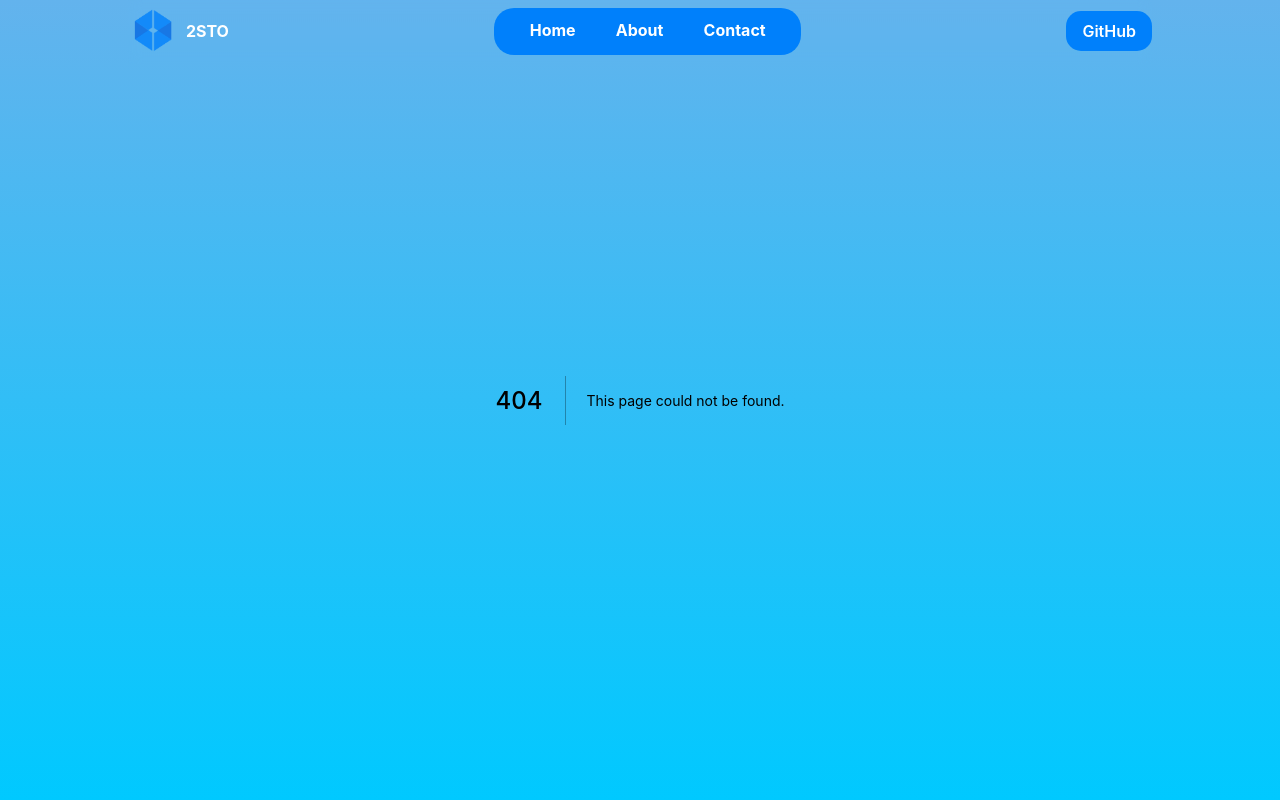
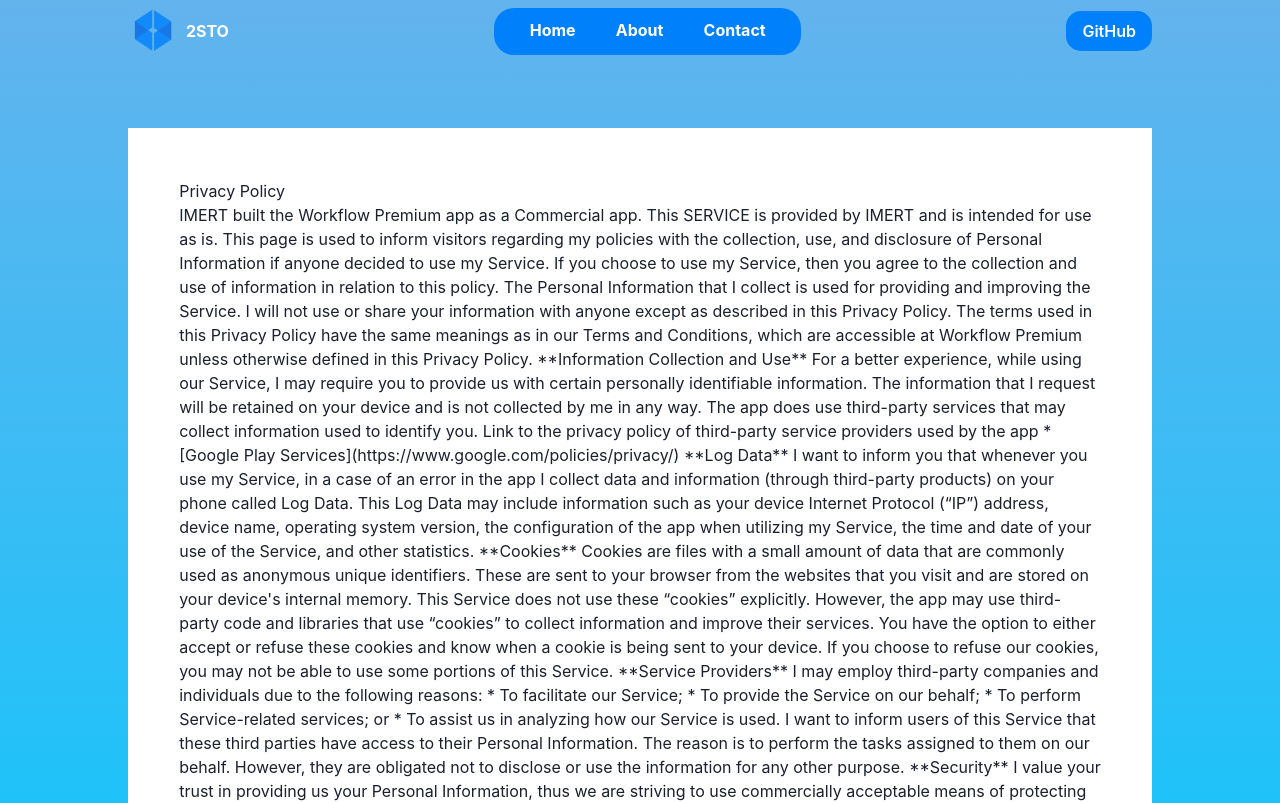
Before and after one commit to 2STO-DE/2sto.de, a Next.js app: page /workflow/privacy in a window 1280 px wide. Before the commit this address had no page. Shown: the top 803 px of the page. Built offline with nearby package versions, Linux system fonts and the light colour scheme.

Commit message:
add: workflow privacy

```diff
--- /dev/null
+++ b/pages/workflow/privacy.tsx
@@ -0,0 +1,82 @@
+import { Box} from "@chakra-ui/react"
+import PageLayout from "../../components/leyout/PageLayout"
+
+const Privacy = () => {
+    return(
+        <PageLayout pageTitle="Workflow">
+        <Box
+        paddingTop='5%'
+        paddingLeft='5%'
+        paddingRight='5%'
+        backgroundColor='white'
+        >
+        <h1>Privacy Policy</h1>
+        IMERT built the Workflow Premium app as a Commercial app. This SERVICE is provided by IMERT and is intended for use as is.
+
+        This page is used to inform visitors regarding my policies with the collection, use, and disclosure of Personal Information if anyone decided to use my Service.
+
+        If you choose to use my Service, then you agree to the collection and use of information in relation to this policy. The Personal Information that I collect is used for providing and improving the Service. I will not use or share your information with anyone except as described in this Privacy Policy.
+
+        The terms used in this Privacy Policy have the same meanings as in our Terms and Conditions, which are accessible at Workflow Premium unless otherwise defined in this Privacy Policy.
+
+        **Information Collection and Use**
+
+        For a better experience, while using our Service, I may require you to provide us with certain personally identifiable information. The information that I request will be retained on your device and is not collected by me in any way.
+
+        The app does use third-party services that may collect information used to identify you.
+
+        Link to the privacy policy of third-party service providers used by the app
+
+        *   [Google Play Services](https://www.google.com/policies/privacy/)
+
+        **Log Data**
+
+        I want to inform you that whenever you use my Service, in a case of an error in the app I collect data and information (through third-party products) on your phone called Log Data. This Log Data may include information such as your device Internet Protocol (“IP”) address, device name, operating system version, the configuration of the app when utilizing my Service, the time and date of your use of the Service, and other statistics.
+
+        **Cookies**
+
+        Cookies are files with a small amount of data that are commonly used as anonymous unique identifiers. These are sent to your browser from the websites that you visit and are stored on your device's internal memory.
+
+        This Service does not use these “cookies” explicitly. However, the app may use third-party code and libraries that use “cookies” to collect information and improve their services. You have the option to either accept or refuse these cookies and know when a cookie is being sent to your device. If you choose to refuse our cookies, you may not be able to use some portions of this Service.
+
+        **Service Providers**
+
+        I may employ third-party companies and individuals due to the following reasons:
+
+        *   To facilitate our Service;
+        *   To provide the Service on our behalf;
+        *   To perform Service-related services; or
+        *   To assist us in analyzing how our Service is used.
+
+        I want to inform users of this Service that these third parties have access to their Personal Information. The reason is to perform the tasks assigned to them on our behalf. However, they are obligated not to disclose or use the information for any other purpose.
+
+        **Security**
+
+        I value your trust in providing us your Personal Information, thus we are striving to use commercially acceptable means of protecting it. But remember that no method of transmission over the internet, or method of electronic storage is 100% secure and reliable, and I cannot guarantee its absolute security.
+
+        **Links to Other Sites**
+
+        This Service may contain links to other sites. If you click on a third-party link, you will be directed to that site. Note that these external sites are not operated by me. Therefore, I strongly advise you to review the Privacy Policy of these websites. I have no control over and assume no responsibility for the content, privacy policies, or practices of any third-party sites or services.
+
+        **Children’s Privacy**
+
+        These Services do not address anyone under the age of 13. I do not knowingly collect personally identifiable information from children under 13 years of age. In the case I discover that a child under 13 has provided me with personal information, I immediately delete this from our servers. If you are a parent or guardian and you are aware that your child has provided us with personal information, please contact me so that I will be able to do the necessary actions.
+
+        **Changes to This Privacy Policy**
+
+        I may update our Privacy Policy from time to time. Thus, you are advised to review this page periodically for any changes. I will notify you of any changes by posting the new Privacy Policy on this page.
+
+        This policy is effective as of 2022-11-01
+
+        **Contact Us**
+
+        If you have any questions or suggestions about my Privacy Policy, do not hesitate to contact me at info@imert.dev.
+
+        This privacy policy page was created at [privacypolicytemplate.net](https://privacypolicytemplate.net) and modified/generated by [App Privacy Policy Generator](https://app-privacy-policy-generator.nisrulz.com/)
+
+        </Box>
+        </PageLayout>
+    )
+}
+
+export default Privacy
```
